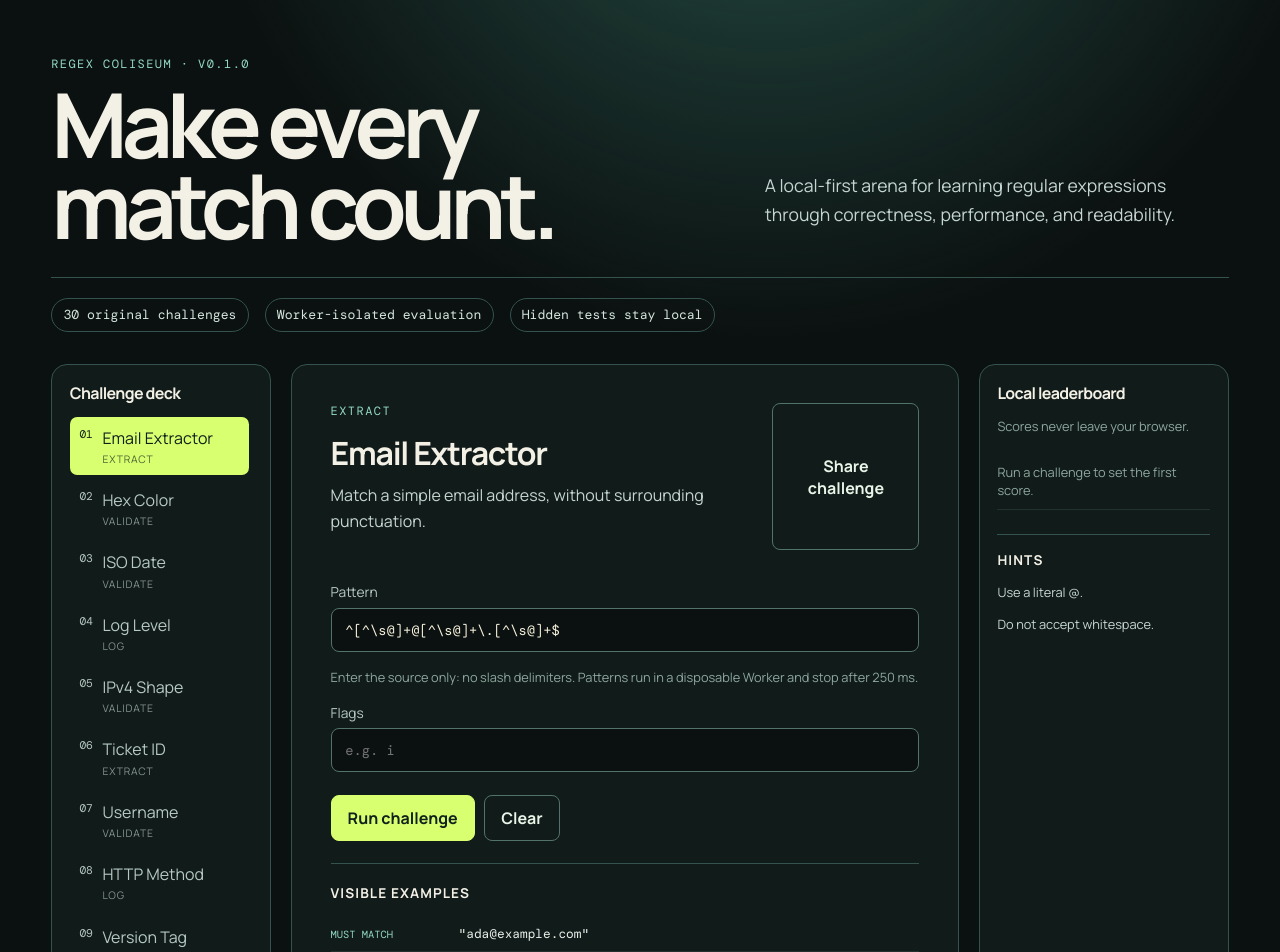
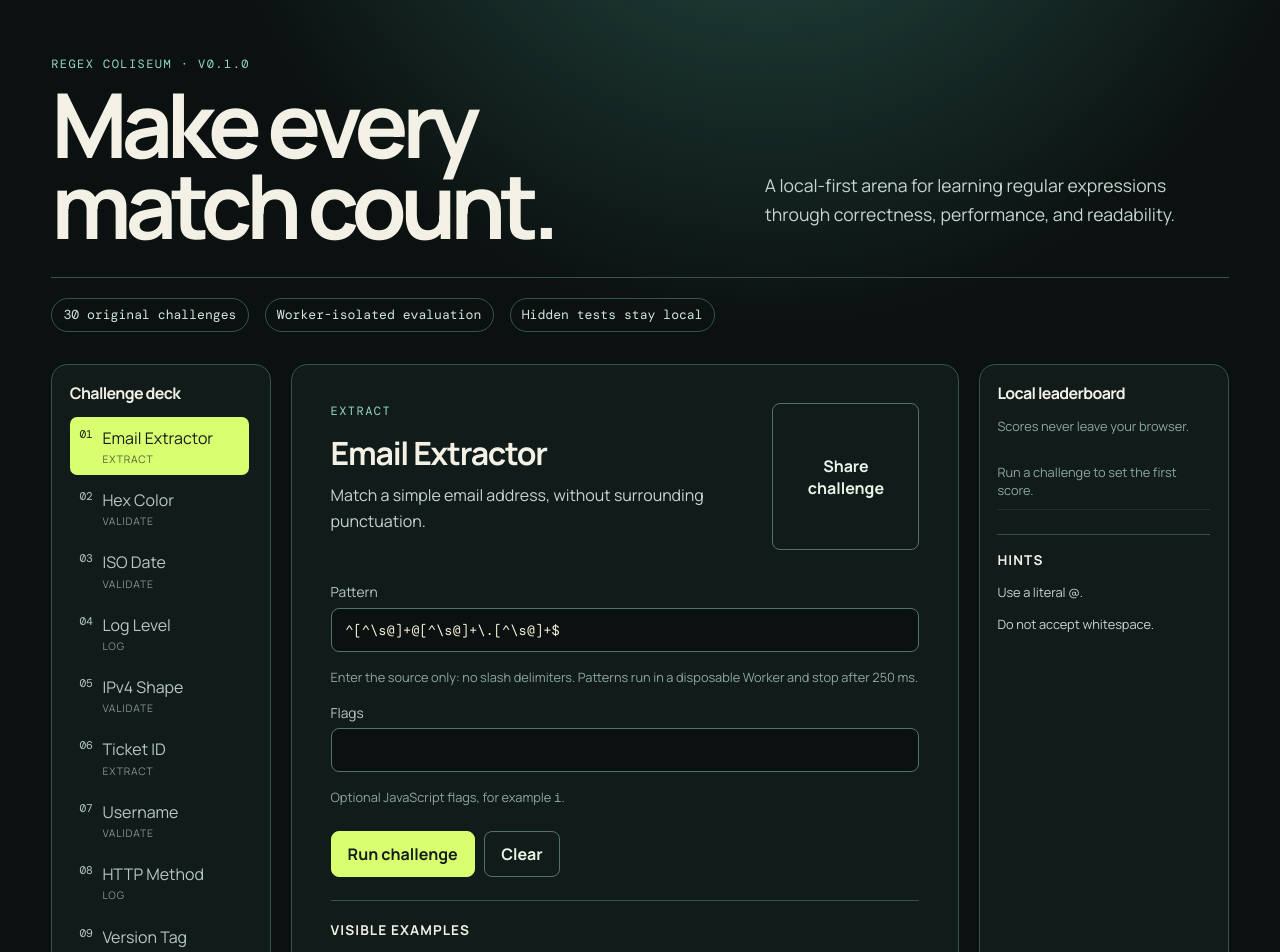
Before and after one commit to KanadeK/regex-coliseum, a React (Vite) app: page / in a window 1280 px wide. Shown: the top 952 px of the page. Built offline with nearby package versions, Linux system fonts and the light colour scheme.

Commit message:
fix: harden release and e2e gates

```diff
--- a/playwright.config.ts
+++ b/playwright.config.ts
@@ -2,7 +2,7 @@ import { defineConfig, devices } from '@playwright/test'
 
 export default defineConfig({
   testDir: './tests/e2e',
-  use: { baseURL: 'http://127.0.0.1:4179', trace: 'retain-on-failure' },
-  webServer: { command: 'npm run dev -- --host 127.0.0.1 --port 4179', url: 'http://127.0.0.1:4179', reuseExistingServer: false },
+  use: { baseURL: 'http://127.0.0.1:43919', trace: 'retain-on-failure' },
+  webServer: { command: 'npm run dev -- --host 127.0.0.1 --port 43919', url: 'http://127.0.0.1:43919', reuseExistingServer: !process.env.CI },
   projects: [{ name: 'chromium', use: { ...devices['Desktop Chrome'] } }]
 })
--- a/scripts/release-check.ts
+++ b/scripts/release-check.ts
@@ -18,7 +18,8 @@ for (const file of required) if (!existsSync(file)) throw new Error(`Required re
 if (!readFileSync('CHANGELOG.md', 'utf8').includes(`## [${version}]`)) throw new Error(`CHANGELOG has no ${version} section`)
 const status = run('git', ['status', '--porcelain'])
 if (status) throw new Error('Working tree must be clean for release-check.')
-const banned = grep(['grep', '-nE', 'TODO|FIXME|NotImplemented|placeholder|coming soon|lorem ipsum', '--', ':!docs/ROADMAP.md'])
+const unfinishedTerms = ['TODO', 'FIXME', 'NotImplemented', 'place' + 'holder', 'coming soon', 'lorem ipsum'].join('|')
+const banned = grep(['grep', '-nE', unfinishedTerms, '--', ':!docs/ROADMAP.md'])
 if (banned) throw new Error(`Banned unfinished marker found:\n${banned}`)
 const secret = grep(['grep', '-nE', 'BEGIN( [A-Z]+)? PRIVATE KEY|AKIA[0-9A-Z]{16}|ghp_[A-Za-z0-9]{36}', '--', '.'])
 if (secret) throw new Error(`Potential secret found:\n${secret}`)
--- a/src/App.tsx
+++ b/src/App.tsx
@@ -45,9 +45,10 @@ export function App() {
     <div className="layout">
       <nav aria-label="Challenges"><h2>Challenge deck</h2><div className="challenge-list">{challenges.map((item, index) => <button key={item.id} className={item.id === selectedId ? 'selected' : ''} onClick={() => setSelectedId(item.id)}><b>{String(index + 1).padStart(2, '0')}</b><span>{item.title}<small>{item.category}</small></span></button>)}</div></nav>
       <section className="arena" aria-live="polite"><div className="arena-heading"><div><p className="eyebrow">{challenge.category}</p><h2>{challenge.title}</h2><p>{challenge.prompt}</p></div><button className="secondary" onClick={share}>Share challenge</button></div>
-        <label>Pattern<input ref={sourceInput} value={source} onChange={(event) => setSource(event.target.value)} placeholder="Enter a JavaScript regex source" spellCheck="false" aria-describedby="pattern-help" /></label>
+        <label>Pattern<input ref={sourceInput} value={source} onChange={(event) => setSource(event.target.value)} spellCheck="false" aria-describedby="pattern-help" /></label>
         <p id="pattern-help" className="hint">Enter the source only: no slash delimiters. Patterns run in a disposable Worker and stop after 250 ms.</p>
-        <label>Flags<input value={flags} onChange={(event) => setFlags(event.target.value)} placeholder="e.g. i" maxLength={8} /></label>
+        <label>Flags<input value={flags} onChange={(event) => setFlags(event.target.value)} aria-describedby="flags-help" maxLength={8} /></label>
+        <p id="flags-help" className="hint">Optional JavaScript flags, for example <code>i</code>.</p>
         <div className="actions"><button className="primary" onClick={run} disabled={running}>{running ? 'Evaluating…' : 'Run challenge'}</button><button className="secondary" onClick={() => { setSource(''); sourceInput.current?.focus() }}>Clear</button></div>
         <div className="tests"><h3>Visible examples</h3>{challenge.visible.map((test, index) => <code key={`${test.input}-${index}`}><span>{test.matches ? 'must match' : 'must reject'}</span>{JSON.stringify(test.input)}</code>)}</div>
         {evaluation && <section className="result"><div className="score"><strong>{evaluation.score}</strong><span>/100</span></div><div><h3>{evaluation.error ?? (evaluation.timedOut ? 'Timed out' : 'Evaluation complete')}</h3><p>{evaluation.error ? 'Fix the pattern and try again.' : `${evaluation.visibleCorrect}/${challenge.visible.length} visible and ${evaluation.hiddenCorrect}/${challenge.hidden.length} hidden examples correct · ${evaluation.elapsedMs.toFixed(1)} ms`}</p></div><div className="result-actions"><input aria-label="Leaderboard name" value={name} onChange={(event) => setName(event.target.value)} maxLength={24} /><button className="secondary" onClick={record} disabled={evaluation.score === 0}>Save score</button></div></section>}
```
